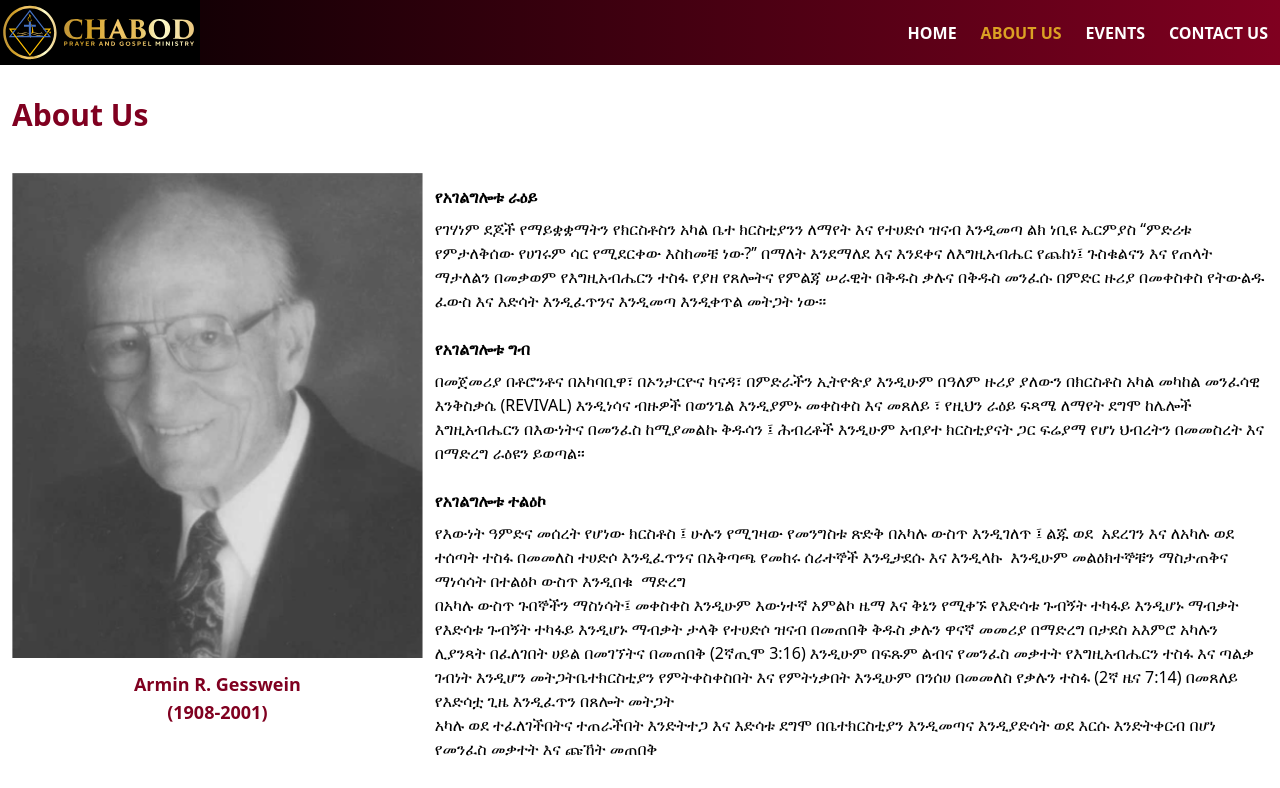
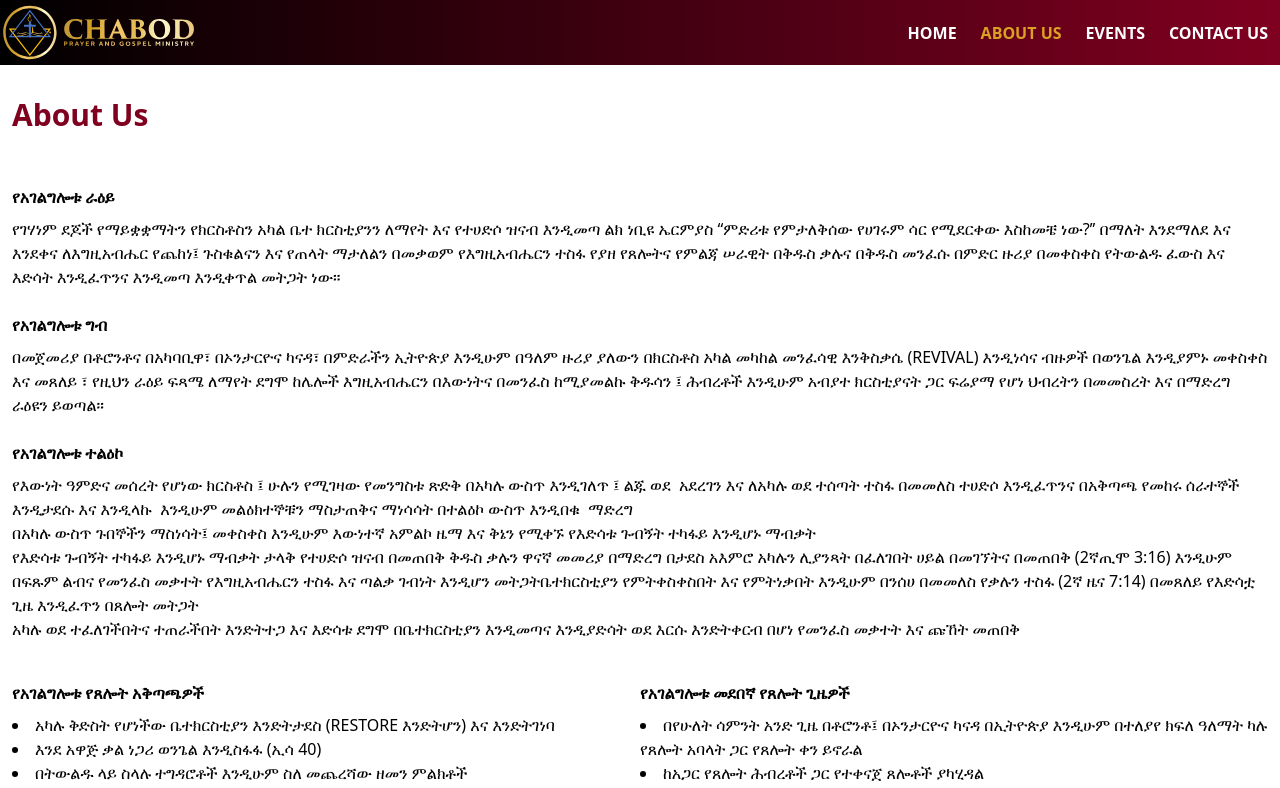
Before and after one commit to ibnul42/chabod, a React (Vite) app in the folder frontend/: page /about in a window 1280 px wide. Shown: the top 788 px of the page. Built offline with nearby package versions, Linux system fonts and the light colour scheme.

Commit message:
logo modified

```diff
--- a/frontend/src/Layout/Header/index.jsx
+++ b/frontend/src/Layout/Header/index.jsx
@@ -19,11 +19,11 @@ function Index() {
   return (
     <div className="z-40 bg-gradient-to-r from-black to-primary text-white">
       <div className="max-w-7xl mx-auto px-3 lg:px-0 flex justify-between">
-        <div className="flex items-center bg-black cursor-pointer">
+        <div className="flex items-center cursor-pointer">
           {/* <p className="font-bold text-2xl">Logo</p> */}
           {/* <img src="/assets/ui_logo.svg" className='h-10 w-10' alt="logo" /> */}
-          <NavLink to="/" className="text-xl font-bold bg-black">
-            <img src="/images/logo.svg" className="" alt="" />
+          <NavLink to="/" className="text-xl font-bold">
+            <img src="/images/logo.svg" className="" alt="Logo" />
           </NavLink>
         </div>
         <div
--- a/frontend/src/Pages/AboutUs/index.jsx
+++ b/frontend/src/Pages/AboutUs/index.jsx
@@ -7,14 +7,14 @@ const AboutUs = () => {
         About us
       </h1>
       <section className="grid grid-cols-12 gap-3">
-        <div className="col-span-12 md:col-span-4">
+        {/* <div className="col-span-12 md:col-span-4">
           <img src="/images/founder.png" alt="" className="w-full mt-2" />
           <p className="text-primary flex flex-col text-center text-lg font-semibold my-3">
             <span>Armin R. Gesswein</span>
             <span>(1908-2001)</span>
           </p>
-        </div>
-        <div className="col-span-12 md:col-span-8">
+        </div> */}
+        <div className="col-span-12">
           <div className="my-3 flex flex-col gap-4 font-medium">
             <div className="">
               <p className="font-bold my-2">የአገልግሎቱ ራዕይ</p>
```
Also changed, not shown: frontend/public/images/logo.svg.
